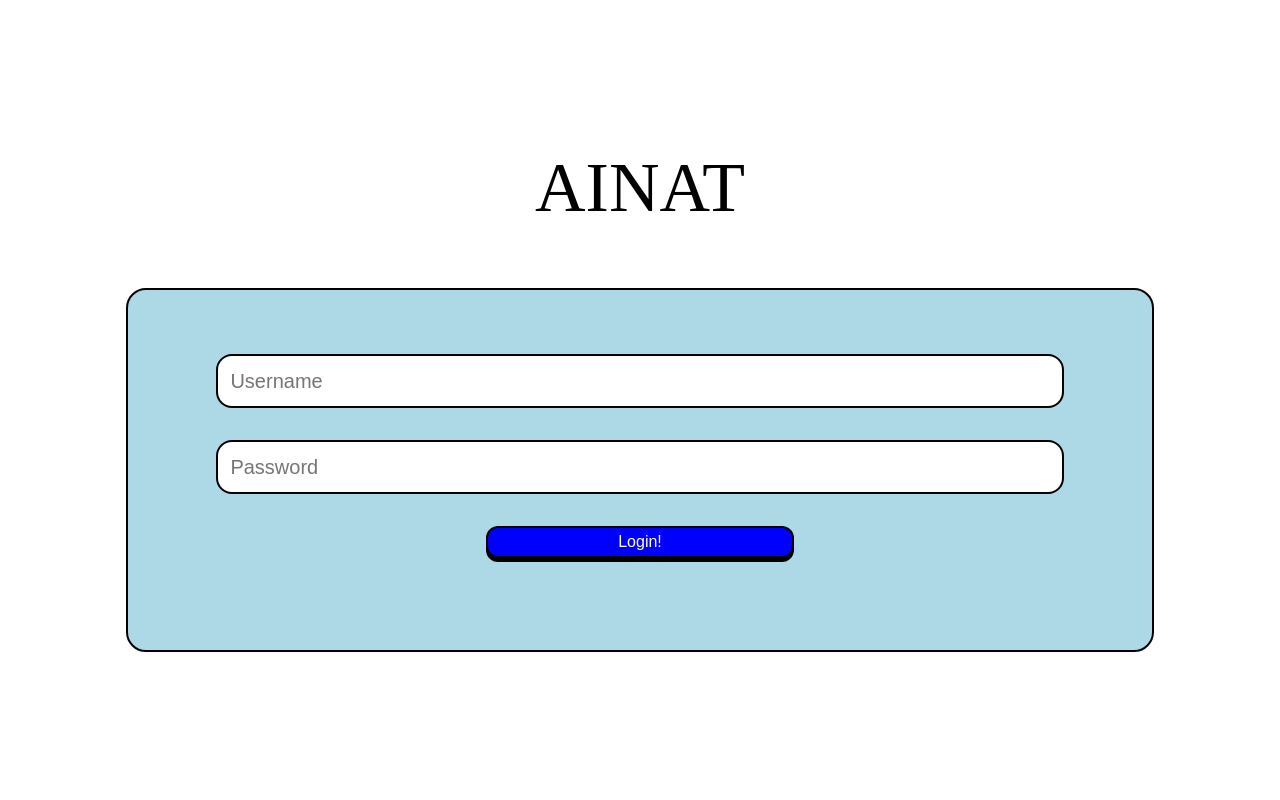
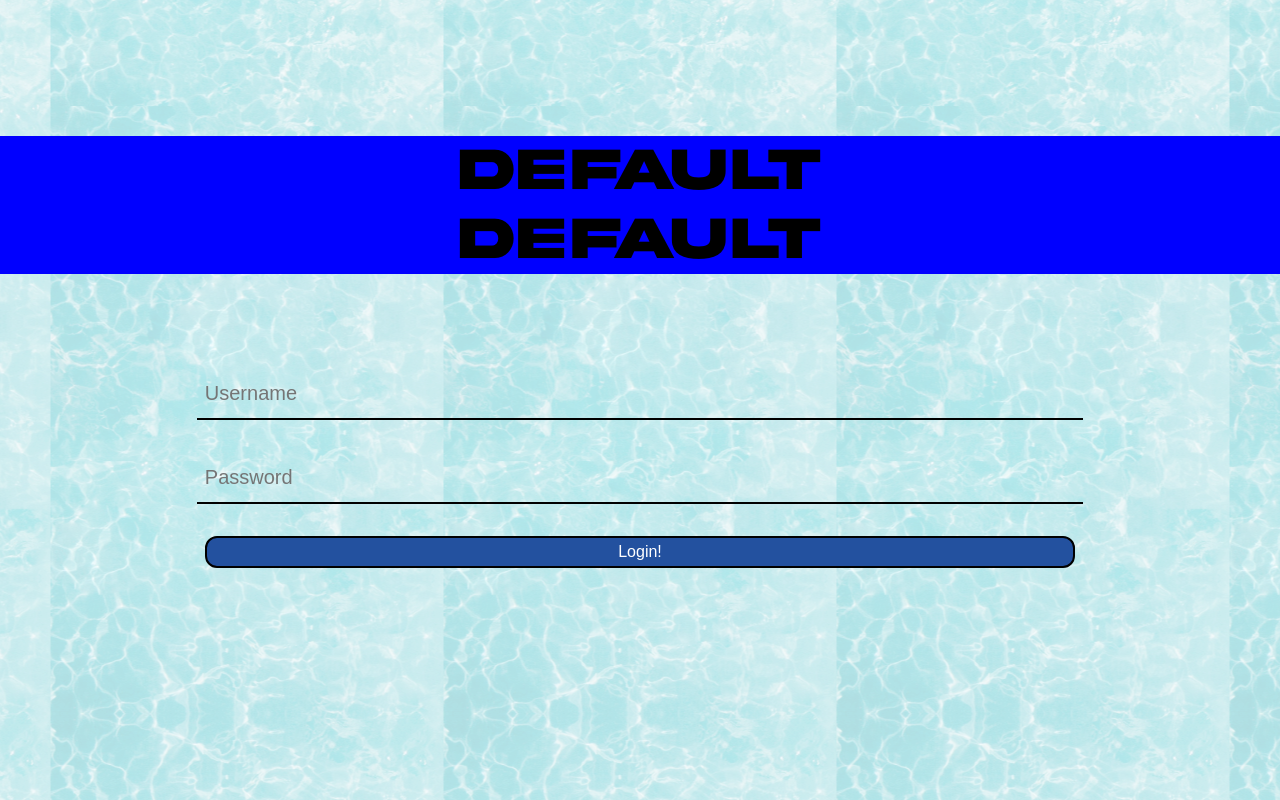
Before and after one commit to UnparallelStudios/Ainat_frontend, a Vue app: page / in a window 1280 px wide. Built offline with nearby package versions, Linux system fonts and the light colour scheme.

Commit message:
loginpage update

```diff
--- a/src/assets/app.scss
+++ b/src/assets/app.scss
@@ -1,3 +1,8 @@
+@font-face {
+  font-family: Akira;
+  src: local("Akira"), url("/Akira.otf") format("opentype");
+}
+
 body {
   margin: 0;
 }
--- a/src/assets/loginpage.scss
+++ b/src/assets/loginpage.scss
@@ -6,18 +6,25 @@
   flex-direction: column;
   justify-content: center;
   align-items: center;
-  gap: 60px;
+  gap: 30px;
+  background-image: url("/waterfall.png");
+  background-position: center;
 }
 
 .ainat-title {
-  font-size: 70px;
+  width: 100%;
+  font-size: 60px;
+  font-family: Akira;
+  background-color: blue;
+  display: flex;
+  justify-content: center;
+  align-items: center;
 }
 
 .login-container {
   height: 45vh;
-  width: 80vw;
-  background-color: lightblue;
-  border: 2px solid black;
+  width: 85vw;
+  // border: 2px solid black;
   border-radius: 20px;
 }
 
@@ -34,34 +41,37 @@
   input {
     height: 6vh;
     width: 80%;
-    border: 2px black solid;
-    border-radius: 16px;
+    background-color: inherit;
+    border: none;
+    border-bottom: 2px black solid;
     font-size: 20px;
   }
 
   input[type="text" i] {
     writing-mode: horizontal-tb !important;
     padding-block: 1px;
-    padding-inline: 12px;
+    padding-inline: 8px;
+  }
+
+  input:focus {
+    outline: none;
   }
 
   input:active {
-    border: 2px gray solid;
+    outline: none;
   }
 
   button {
     height: 4vh;
-    width: 30%;
+    width: 80%;
     color: white;
     font-size: 16px;
     border: 2px black solid;
     border-radius: 12px;
-    background-color: blue;
-    box-shadow: 0 4px black;
+    background-color: rgb(35, 81, 159);
   }
 
   button:active {
-    box-shadow: 0 2px black;
-    transform: translatey(2px);
+    transform: translateY(2px);
   }
 }
--- a/src/components/LoginPage.vue
+++ b/src/components/LoginPage.vue
@@ -20,7 +20,10 @@ function formValidate() {
 
 <template>
   <div class="loginpage-container">
-    <div class="ainat-title">AINAT</div>
+    <div class="ainat-title">
+      Default <br />
+      Default
+    </div>
     <div class="login-container">
       <form class="login-form">
         <input
```
Also changed, not shown: public/Akira.otf (added), public/waterfall.png (added).
